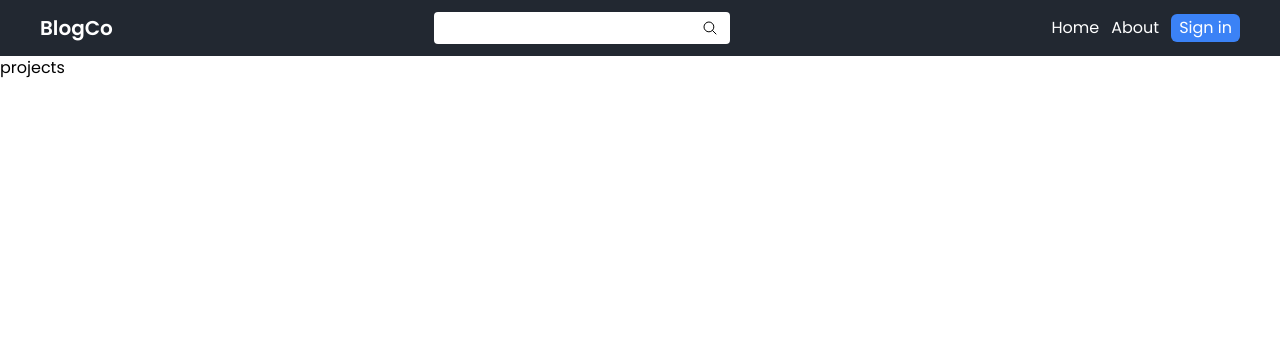
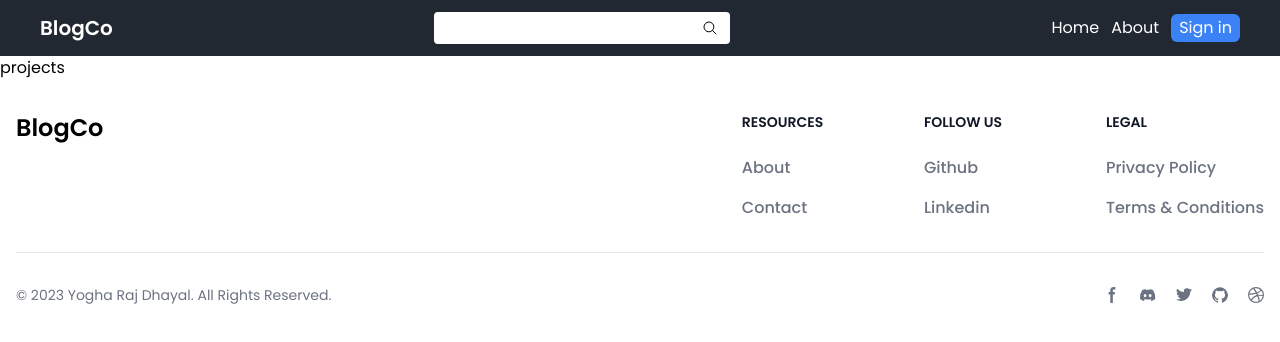
Before and after one commit to yrd369/mern-blog, a React (Vite) app in the folder client/: page /projects in a window 1280 px wide. Shown: the top 342 px of the page. Built offline with nearby package versions, Linux system fonts and the light colour scheme.

Commit message:
feat: added footer component

```diff
--- a/client/src/App.jsx
+++ b/client/src/App.jsx
@@ -6,6 +6,7 @@
 import About from "./pages/About";
 import Projects from "./pages/Projects";
 import Header from "./components/Header";
+import Footer from "./components/Footer";
 
 function App() {
   return (
@@ -19,6 +20,7 @@
         <Route path="/about" element={<About />} />
         <Route path="/projects" element={<Projects />} />
       </Routes>
+      <Footer />
     </BrowserRouter>
   );
 }
--- /dev/null
+++ b/client/src/components/Footer.jsx
@@ -0,0 +1,169 @@
+import { Link } from "react-router-dom";
+
+const Footer = () => {
+  return (
+    <footer className="bg-white dark:bg-gray-900 ">
+      <div className="mx-auto w-full max-w-screen-xl p-4 py-6 lg:py-8">
+        <div className="md:flex md:justify-between">
+          <div className="mb-6 md:mb-0">
+            <Link to="/" className="flex items-center">
+              <span className="self-center text-2xl font-semibold whitespace-nowrap dark:text-white">
+                BlogCo
+              </span>
+            </Link>
+          </div>
+          <div className="grid grid-cols-2 gap-8 sm:gap-6 sm:grid-cols-3">
+            <div>
+              <h2 className="mb-6 text-sm font-semibold text-gray-900 uppercase dark:text-white">
+                Resources
+              </h2>
+              <ul className="text-gray-500 dark:text-gray-400 font-medium">
+                <li className="mb-4">
+                  <Link to="/about" className="hover:underline">
+                    About
+                  </Link>
+                </li>
+                <li>
+                  <Link to="/contact" className="hover:underline">
+                    Contact
+                  </Link>
+                </li>
+              </ul>
+            </div>
+            <div>
+              <h2 className="mb-6 text-sm font-semibold text-gray-900 uppercase dark:text-white">
+                Follow us
+              </h2>
+              <ul className="text-gray-500 dark:text-gray-400 font-medium">
+                <li className="mb-4">
+                  <a
+                    href="https://github.com/yrd369"
+                    className="hover:underline"
+                    target="blank"
+                  >
+                    Github
+                  </a>
+                </li>
+                <li>
+                  <a
+                    href="https://www.linkedin.com/in/yogha-raj-dhayal/"
+                    className="hover:underline"
+                    target="blank"
+                  >
+                    Linkedin
+                  </a>
+                </li>
+              </ul>
+            </div>
+            <div>
+              <h2 className="mb-6 text-sm font-semibold text-gray-900 uppercase dark:text-white">
+                Legal
+              </h2>
+              <ul className="text-gray-500 dark:text-gray-400 font-medium">
+                <li className="mb-4">
+                  <a href="#" className="hover:underline">
+                    Privacy Policy
+                  </a>
+                </li>
+                <li>
+                  <a href="#" className="hover:underline">
+                    Terms &amp; Conditions
+                  </a>
+                </li>
+              </ul>
+            </div>
+          </div>
+        </div>
+        <hr className="my-6 border-gray-200 sm:mx-auto dark:border-gray-700 lg:my-8" />
+        <div className="sm:flex sm:items-center sm:justify-between">
+          <span className="text-sm text-gray-500 sm:text-center dark:text-gray-400">
+            © 2023{" "}
+            <a href="https://github.com/yrd369" className="hover:underline">
+              Yogha Raj Dhayal
+            </a>
+            . All Rights Reserved.
+          </span>
+          <div className="flex mt-4 sm:justify-center sm:mt-0">
+            <a
+              href="#"
+              className="text-gray-500 hover:text-gray-900 dark:hover:text-white"
+            >
+              <svg
+                className="w-4 h-4"
+                aria-hidden="true"
+                xmlns="http://www.w3.org/2000/svg"
+                fill="currentColor"
+                viewBox="0 0 8 19"
+              >
+                <path d="M6.135 3H8V0H6.135a4.147 4.147 0 0 0-4.142 4.142V6H0v3h2v9.938h3V9h2.021l.592-3H5V3.591A.6.6 0 0 1 5.592 3h.543Z" />
+              </svg>
+              <span className="sr-only">Facebook page</span>
+            </a>
+            <a
+              href="#"
+              className="text-gray-500 hover:text-gray-900 dark:hover:text-white ms-5"
+            >
+              <svg
+                className="w-4 h-4"
+                aria-hidden="true"
+                xmlns="http://www.w3.org/2000/svg"
+                fill="currentColor"
+                viewBox="0 0 21 16"
+              >
+                <path d="M16.942 1.556a16.3 16.3 0 0 0-4.126-1.3 12.04 12.04 0 0 0-.529 1.1 15.175 15.175 0 0 0-4.573 0 11.585 11.585 0 0 0-.535-1.1 16.274 16.274 0 0 0-4.129 1.3A17.392 17.392 0 0 0 .182 13.218a15.785 15.785 0 0 0 4.963 2.521c.41-.564.773-1.16 1.084-1.785a10.63 10.63 0 0 1-1.706-.83c.143-.106.283-.217.418-.33a11.664 11.664 0 0 0 10.118 0c.137.113.277.224.418.33-.544.328-1.116.606-1.71.832a12.52 12.52 0 0 0 1.084 1.785 16.46 16.46 0 0 0 5.064-2.595 17.286 17.286 0 0 0-2.973-11.59ZM6.678 10.813a1.941 1.941 0 0 1-1.8-2.045 1.93 1.93 0 0 1 1.8-2.047 1.919 1.919 0 0 1 1.8 2.047 1.93 1.93 0 0 1-1.8 2.045Zm6.644 0a1.94 1.94 0 0 1-1.8-2.045 1.93 1.93 0 0 1 1.8-2.047 1.918 1.918 0 0 1 1.8 2.047 1.93 1.93 0 0 1-1.8 2.045Z" />
+              </svg>
+              <span className="sr-only">Discord community</span>
+            </a>
+            <a
+              href="#"
+              className="text-gray-500 hover:text-gray-900 dark:hover:text-white ms-5"
+            >
+              <svg
+                className="w-4 h-4"
+                aria-hidden="true"
+                xmlns="http://www.w3.org/2000/svg"
+                fill="currentColor"
+                viewBox="0 0 20 17"
+              >
+                <path d="M20 1.892a8.178 8.178 0 0 1-2.355.635 4.074 4.074 0 0 0 1.8-2.235 8.344 8.344 0 0 1-2.605.98A4.13 4.13 0 0 0 13.85 0a4.068 4.068 0 0 0-4.1 4.038 4 4 0 0 0 .105.919A11.705 11.705 0 0 1 1.4.734a4.006 4.006 0 0 0 1.268 5.392 4.165 4.165 0 0 1-1.859-.5v.05A4.057 4.057 0 0 0 4.1 9.635a4.19 4.19 0 0 1-1.856.07 4.108 4.108 0 0 0 3.831 2.807A8.36 8.36 0 0 1 0 14.184 11.732 11.732 0 0 0 6.291 16 11.502 11.502 0 0 0 17.964 4.5c0-.177 0-.35-.012-.523A8.143 8.143 0 0 0 20 1.892Z" />
+              </svg>
+              <span className="sr-only">Twitter page</span>
+            </a>
+            <a
+              href="https://github.com/yrd369"
+              className="text-gray-500 hover:text-gray-900 dark:hover:text-white ms-5"
+            >
+              <svg
+                className="w-4 h-4"
+                aria-hidden="true"
+                xmlns="http://www.w3.org/2000/svg"
+                fill="currentColor"
+                viewBox="0 0 20 20"
+              >
+                <path d="M10 .333A9.911 9.911 0 0 0 6.866 19.65c.5.092.678-.215.678-.477 0-.237-.01-1.017-.014-1.845-2.757.6-3.338-1.169-3.338-1.169a2.627 2.627 0 0 0-1.1-1.451c-.9-.615.07-.6.07-.6a2.084 2.084 0 0 1 1.518 1.021 2.11 2.11 0 0 0 2.884.823c.044-.503.268-.973.63-1.325-2.2-.25-4.516-1.1-4.516-4.9A3.832 3.832 0 0 1 4.7 7.068a3.56 3.56 0 0 1 .095-2.623s.832-.266 2.726 1.016a9.409 9.409 0 0 1 4.962 0c1.89-1.282 2.717-1.016 2.717-1.016.366.83.402 1.768.1 2.623a3.827 3.827 0 0 1 1.02 2.659c0 3.807-2.319 4.644-4.525 4.889a2.366 2.366 0 0 1 .673 1.834c0 1.326-.012 2.394-.012 2.72 0 .263.18.572.681.475A9.911 9.911 0 0 0 10 .333Z" />
+              </svg>
+              <span className="sr-only">GitHub account</span>
+            </a>
+            <a
+              href="#"
+              className="text-gray-500 hover:text-gray-900 dark:hover:text-white ms-5"
+            >
+              <svg
+                className="w-4 h-4"
+                aria-hidden="true"
+                xmlns="http://www.w3.org/2000/svg"
+                fill="currentColor"
+                viewBox="0 0 20 20"
+              >
+                <path d="M10 0a10 10 0 1 0 10 10A10.009 10.009 0 0 0 10 0Zm6.613 4.614a8.523 8.523 0 0 1 1.93 5.32 20.094 20.094 0 0 0-5.949-.274c-.059-.149-.122-.292-.184-.441a23.879 23.879 0 0 0-.566-1.239 11.41 11.41 0 0 0 4.769-3.366ZM8 1.707a8.821 8.821 0 0 1 2-.238 8.5 8.5 0 0 1 5.664 2.152 9.608 9.608 0 0 1-4.476 3.087A45.758 45.758 0 0 0 8 1.707ZM1.642 8.262a8.57 8.57 0 0 1 4.73-5.981A53.998 53.998 0 0 1 9.54 7.222a32.078 32.078 0 0 1-7.9 1.04h.002Zm2.01 7.46a8.51 8.51 0 0 1-2.2-5.707v-.262a31.64 31.64 0 0 0 8.777-1.219c.243.477.477.964.692 1.449-.114.032-.227.067-.336.1a13.569 13.569 0 0 0-6.942 5.636l.009.003ZM10 18.556a8.508 8.508 0 0 1-5.243-1.8 11.717 11.717 0 0 1 6.7-5.332.509.509 0 0 1 .055-.02 35.65 35.65 0 0 1 1.819 6.476 8.476 8.476 0 0 1-3.331.676Zm4.772-1.462A37.232 37.232 0 0 0 13.113 11a12.513 12.513 0 0 1 5.321.364 8.56 8.56 0 0 1-3.66 5.73h-.002Z" />
+              </svg>
+              <span className="sr-only">Dribbble account</span>
+            </a>
+          </div>
+        </div>
+      </div>
+    </footer>
+  );
+};
+
+export default Footer;
```
